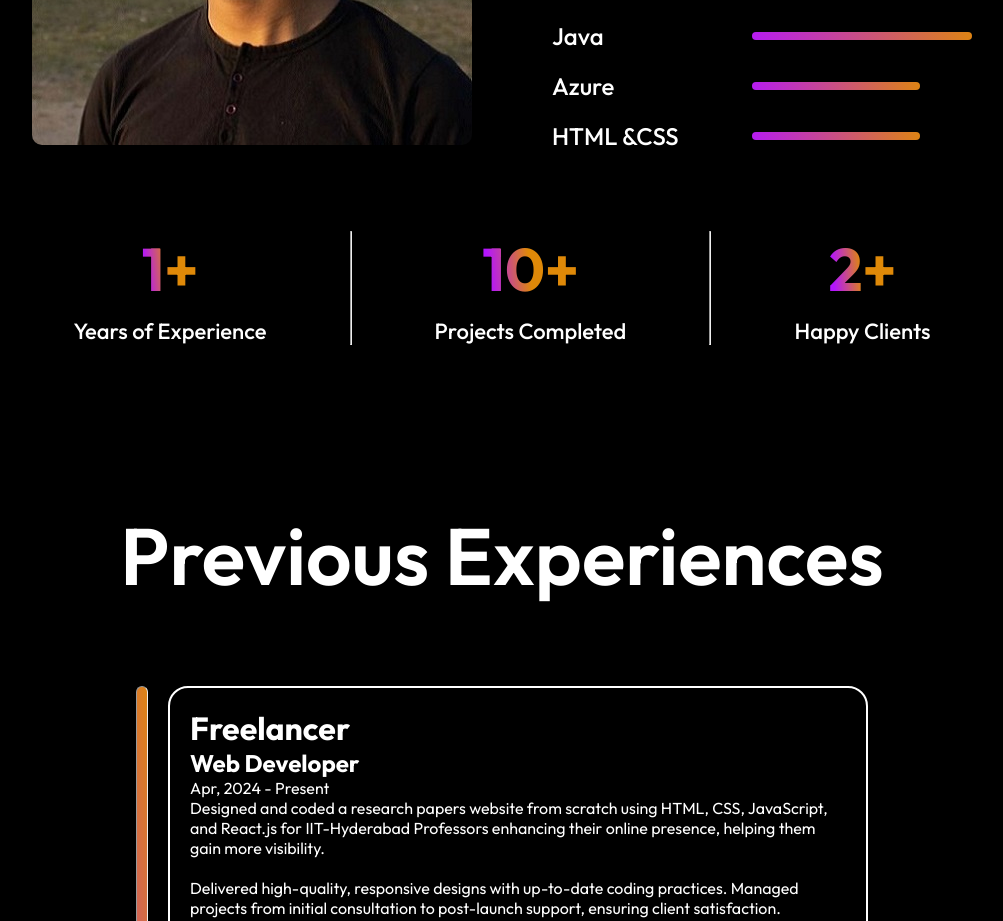
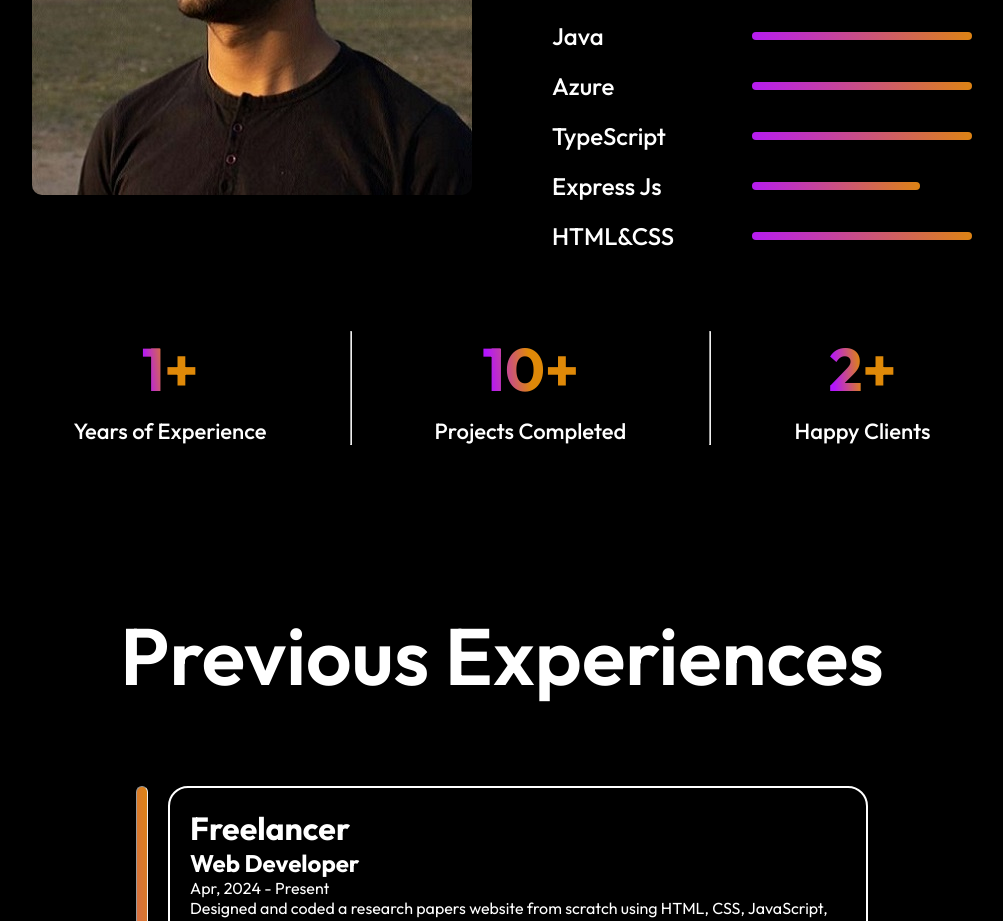
Before and after one commit to Aadarsh032/Aadarsh-Portfolio, a React (Vite) app: page / in a window 1280 px wide. Shown: the part 1620-2541 px from the top of the page, without its empty margins (138-1141 px from the left). Built offline with nearby package versions, Linux system fonts and the light colour scheme.

Commit message:
Update About.jsx

```diff
--- a/src/Components/About/About.jsx
+++ b/src/Components/About/About.jsx
@@ -22,8 +22,10 @@ const About = () => {
                 <div className="about-skill"><p>JavaScript</p><hr style={{width:"60%"}}/></div>
                 <div className="about-skill"><p>React Js</p><hr style={{width:"70%"}}/></div>
                 <div className="about-skill"><p>Java</p><hr style={{width:"60%"}}/></div>
-                <div className="about-skill"><p>Azure</p><hr style={{width:"40%"}}/></div>
-                <div className="about-skill"><p>HTML &CSS</p><hr style={{width:"40%"}}/></div>
+                <div className="about-skill"><p>Azure</p><hr style={{width:"60%"}}/></div>
+                <div className="about-skill"><p>TypeScript</p><hr style={{width:"60%"}}/></div>
+                <div className="about-skill"><p>Express Js</p><hr style={{width:"40%"}}/></div>
+                <div className="about-skill"><p>HTML&CSS</p><hr style={{width:"80%"}}/></div>
               </div>
             </div>
         </div>
```
